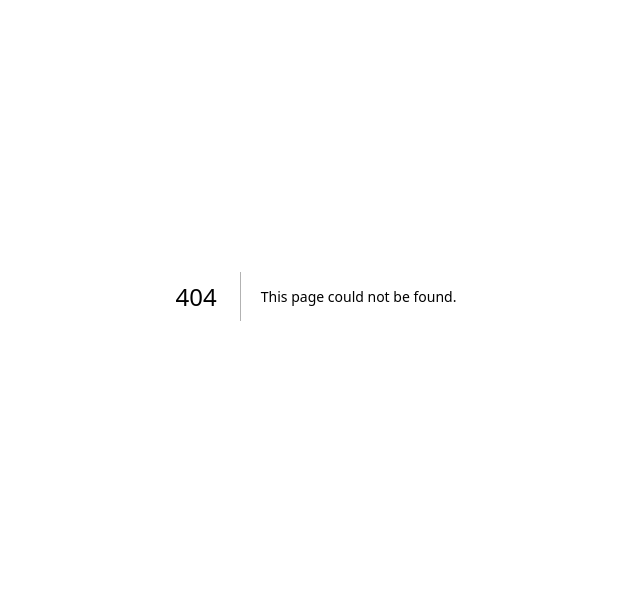
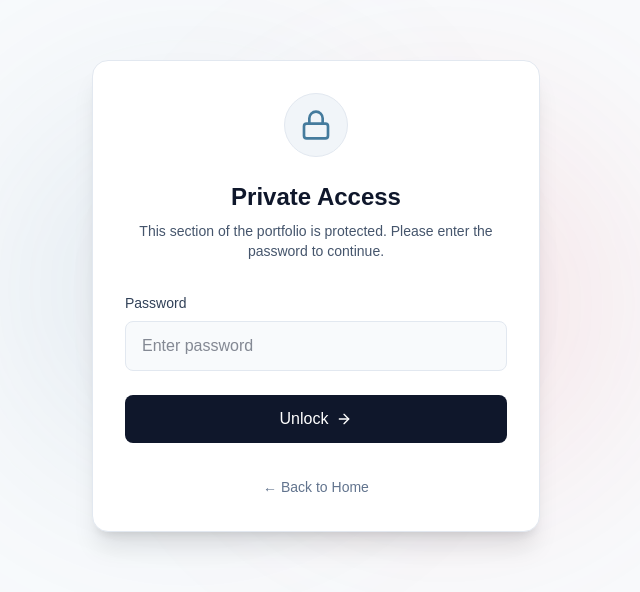
Before and after one commit to shuaibkhandev/shuaib_portfolio, a Next.js app: page /login in a window 1280 px wide. Before the commit this address had no page. Shown: the part 104-696 px from the top of the page, without its empty margins (324-964 px from the left). Built offline with nearby package versions, Linux system fonts and the light colour scheme.

Commit message:
created private page

```diff
--- /dev/null
+++ b/src/app/login/actions.ts
@@ -0,0 +1,27 @@
+"use server";
+
+import { cookies } from "next/headers";
+import { redirect } from "next/navigation";
+
+export async function loginAction(prevState: any, formData: FormData) {
+  const password = formData.get("password");
+  const correctPassword = process.env.PRIVATE_PAGE_PASSWORD;
+
+  if (!correctPassword) {
+    return { error: "Server configuration error: password not set." };
+  }
+
+  if (password === correctPassword) {
+    const cookieStore = await cookies();
+    cookieStore.set("site_auth_token", "true", {
+      httpOnly: true,
+      secure: process.env.NODE_ENV === "production",
+      path: "/",
+      maxAge: 60 * 60 * 24 * 7 // 1 week
+    });
+
+    redirect("/private");
+  } else {
+    return { error: "Incorrect password. Please try again." };
+  }
+}
--- /dev/null
+++ b/src/app/login/page.tsx
@@ -0,0 +1,74 @@
+"use client";
+
+import { useActionState } from "react";
+import { loginAction } from "./actions";
+import { Lock, ArrowRight } from "lucide-react";
+import Link from "next/link";
+import { motion } from "framer-motion";
+
+const initialState = {
+  error: null,
+};
+
+export default function LoginPage() {
+  const [state, formAction, isPending] = useActionState(loginAction, initialState);
+
+  return (
+    <main className="min-h-screen flex items-center justify-center bg-slate-50 dark:bg-slate-950 p-6 relative overflow-hidden">
+      {/* Background elements */}
+      <div className="absolute top-1/4 left-1/4 w-96 h-96 bg-brand-blue/10 rounded-full blur-[100px] pointer-events-none" />
+      <div className="absolute bottom-1/4 right-1/4 w-96 h-96 bg-brand-red/10 rounded-full blur-[100px] pointer-events-none" />
+
+      <motion.div
+        initial={{ opacity: 0, y: 20 }}
+        animate={{ opacity: 1, y: 0 }}
+        className="w-full max-w-md bg-white dark:bg-slate-900 rounded-2xl shadow-xl border border-slate-200 dark:border-slate-800 p-8 relative z-10"
+      >
+        <div className="flex justify-center mb-6">
+          <div className="w-16 h-16 bg-slate-100 dark:bg-slate-800 rounded-full flex items-center justify-center border border-slate-200 dark:border-slate-700">
+            <Lock className="w-8 h-8 text-brand-blue" />
+          </div>
+        </div>
+
+        <h1 className="text-2xl font-bold text-center text-slate-900 dark:text-white mb-2">Private Access</h1>
+        <p className="text-center text-slate-600 dark:text-slate-400 mb-8 text-sm">
+          This section of the portfolio is protected. Please enter the password to continue.
+        </p>
+
+        <form action={formAction} className="space-y-6">
+          <div>
+            <label htmlFor="password" className="block text-sm font-medium text-slate-700 dark:text-slate-300 mb-2">
+              Password
+            </label>
+            <input
+              type="password"
+              id="password"
+              name="password"
+              required
+              className="w-full px-4 py-3 rounded-lg bg-slate-50 dark:bg-slate-950 border border-slate-200 dark:border-slate-800 text-slate-900 dark:text-white focus:ring-2 focus:ring-brand-blue focus:border-transparent outline-none transition-all"
+              placeholder="Enter password"
+            />
+            {state?.error && (
+              <p className="mt-2 text-sm text-red-500 font-medium">{state.error}</p>
+            )}
+          </div>
+
+          <button
+            type="submit"
+            disabled={isPending}
+            className="w-full group relative flex items-center justify-center gap-2 h-12 bg-slate-900 dark:bg-white text-white dark:text-slate-900 rounded-lg font-medium hover:bg-slate-800 dark:hover:bg-slate-100 transition-all disabled:opacity-70 disabled:cursor-not-allowed"
+          >
+            {isPending ? "Verifying..." : "Unlock"}
+            {!isPending && <ArrowRight className="w-4 h-4 transition-transform group-hover:translate-x-1" />}
+          </button>
+        </form>
+
+        <div className="mt-8 text-center">
+          <Link href="/" className="text-sm text-slate-500 hover:text-slate-900 dark:hover:text-white transition-colors">
+            &larr; Back to Home
+          </Link>
+        </div>
+      </motion.div>
+    </main>
+  );
+}
--- /dev/null
+++ b/src/app/private/page.tsx
@@ -0,0 +1,62 @@
+import { LockOpen, LogOut } from "lucide-react";
+import Link from "next/link";
+import { cookies } from "next/headers";
+import { redirect } from "next/navigation";
+
+export default async function PrivatePage() {
+
+  // A server action to handle logout directly from the private page
+  async function logout() {
+    "use server";
+    const cookieStore = await cookies();
+    cookieStore.delete("site_auth_token");
+    redirect("/login");
+  }
+
+  return (
+    <main className="min-h-screen bg-slate-50 dark:bg-slate-950 p-6 relative overflow-hidden flex flex-col items-center py-20">
+
+      {/* Header section */}
+      <div className="w-full max-w-4xl flex justify-between items-center mb-12">
+        <Link href="/" className="text-sm text-slate-500 hover:text-slate-900 dark:hover:text-white transition-colors">
+          &larr; Back to Portfolio
+        </Link>
+        <form action={logout}>
+          <button
+            type="submit"
+            className="flex items-center gap-2 px-4 py-2 text-sm font-medium text-red-600 bg-red-50 dark:bg-red-900/10 rounded-lg hover:bg-red-100 dark:hover:bg-red-900/20 transition-colors"
+          >
+            <LogOut size={16} /> Logout
+          </button>
+        </form>
+      </div>
+
+      <div className="w-full max-w-4xl bg-white dark:bg-slate-900 rounded-2xl shadow-sm border border-slate-200 dark:border-slate-800 p-8 md:p-12">
+
+        <div className="flex items-center gap-4 mb-8 pb-8 border-b border-slate-100 dark:border-slate-800">
+          <div className="w-12 h-12 bg-green-100 dark:bg-green-900/20 rounded-full flex items-center justify-center">
+            <LockOpen className="w-6 h-6 text-green-600 dark:text-green-500" />
+          </div>
+          <div>
+            <h1 className="text-2xl md:text-3xl font-bold text-slate-900 dark:text-white">Private Dashboard</h1>
+            <p className="text-slate-500 dark:text-slate-400 mt-1">You have successfully authenticated.</p>
+          </div>
+        </div>
+
+        <div className="space-y-6 text-slate-600 dark:text-slate-400">
+          <p>
+            Welcome to your private page. This route is protected by Next.js Middleware.
+            Only users with the correct password can view this content.
+          </p>
+
+          <div className="p-6 bg-slate-50 dark:bg-slate-950 rounded-xl border border-dashed border-slate-300 dark:border-slate-700">
+            <p className="text-center font-medium">
+              You can start adding your private content, confidential projects, or personal tools here!
+            </p>
+          </div>
+        </div>
+
+      </div>
+    </main>
+  );
+}
--- /dev/null
+++ b/src/middleware.ts
@@ -0,0 +1,20 @@
+import { NextResponse } from 'next/server';
+import type { NextRequest } from 'next/server';
+
+export function middleware(request: NextRequest) {
+  // Get the auth token from cookies
+  const authToken = request.cookies.get('site_auth_token')?.value;
+
+  // If no auth token is present, redirect to the login page
+  if (authToken !== 'true') {
+    return NextResponse.redirect(new URL('/login', request.url));
+  }
+
+  // If authenticated, allow the request to proceed
+  return NextResponse.next();
+}
+
+// See "Matching Paths" below to learn more
+export const config = {
+  matcher: '/private/:path*',
+};
```
Also changed, not shown: 1 other file (tests, documents, lock files or other folders).
